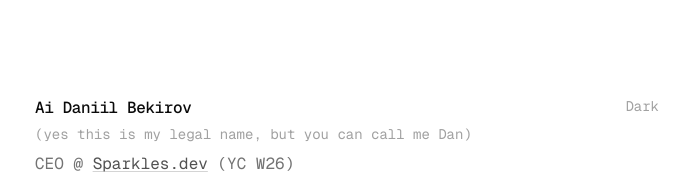
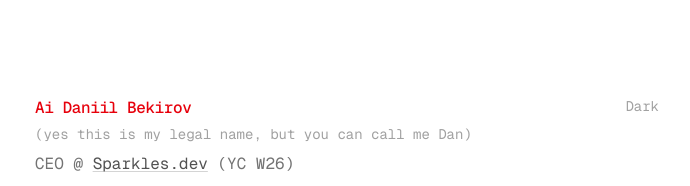
Before and after one commit to Texseractrum/me, a Next.js app: page / in a window 1280 px wide. Shown: the top 186 px of the page, without its empty margins (293-983 px from the left). Built offline with nearby package versions, Linux system fonts and the light colour scheme; no server answers; the database is empty.

Commit message:
style: update header text color to red-600
Co-Authored-By: Sparkles <dan@sparkles.dev>

```diff
--- a/app/page.tsx
+++ b/app/page.tsx
@@ -12,7 +12,7 @@ export default async function Home() {
       <div className="relative mx-auto flex min-h-screen max-w-2xl flex-col justify-center px-6 py-24">
         <header className="mb-16">
           <div className="flex items-start justify-between">
-            <h1 className="font-mono text-base font-medium tracking-tight">
+            <h1 className="font-mono text-base font-medium tracking-tight text-red-600">
               Ai Daniil Bekirov
             </h1>
             <ThemeToggle />
```
